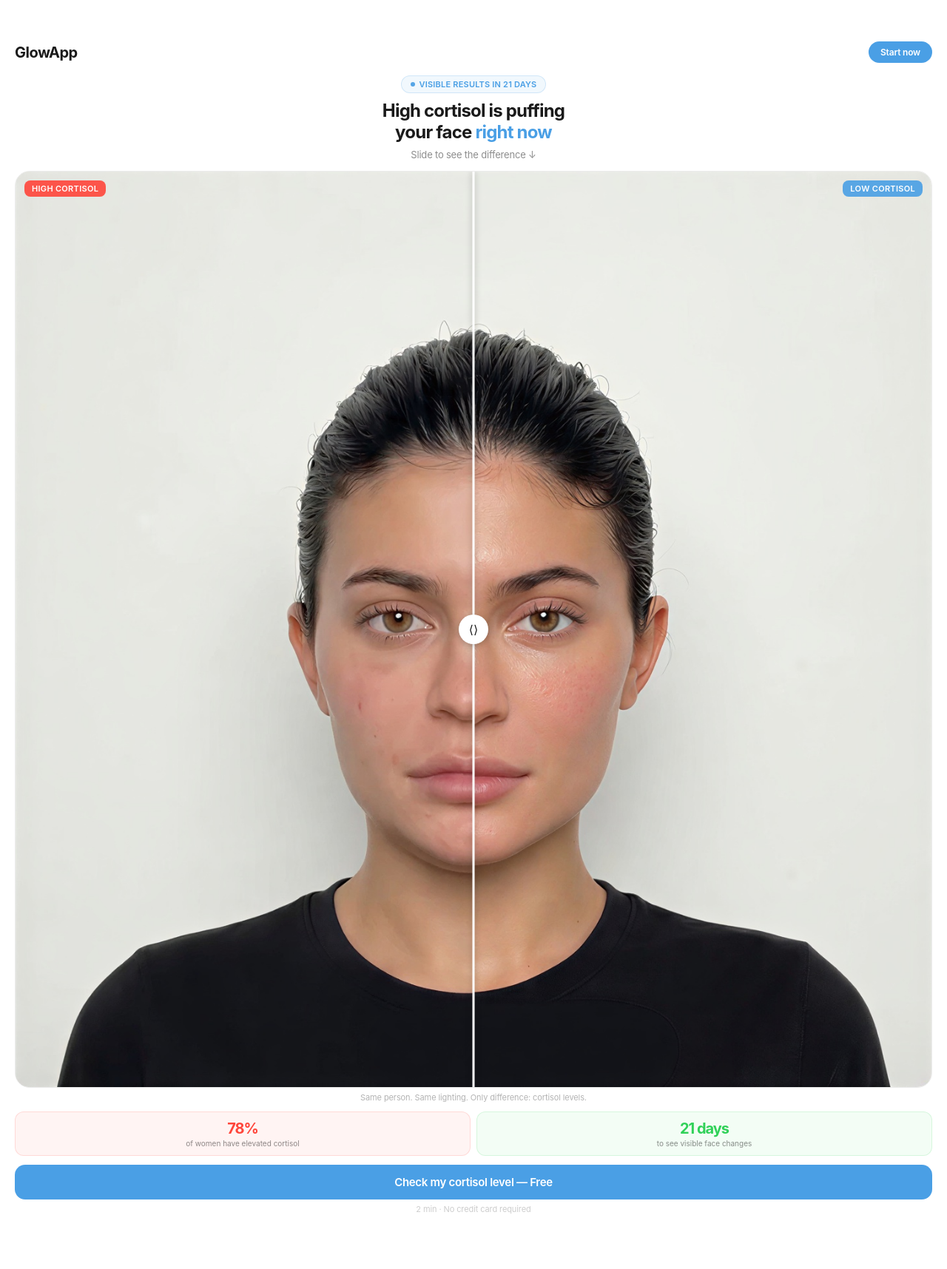
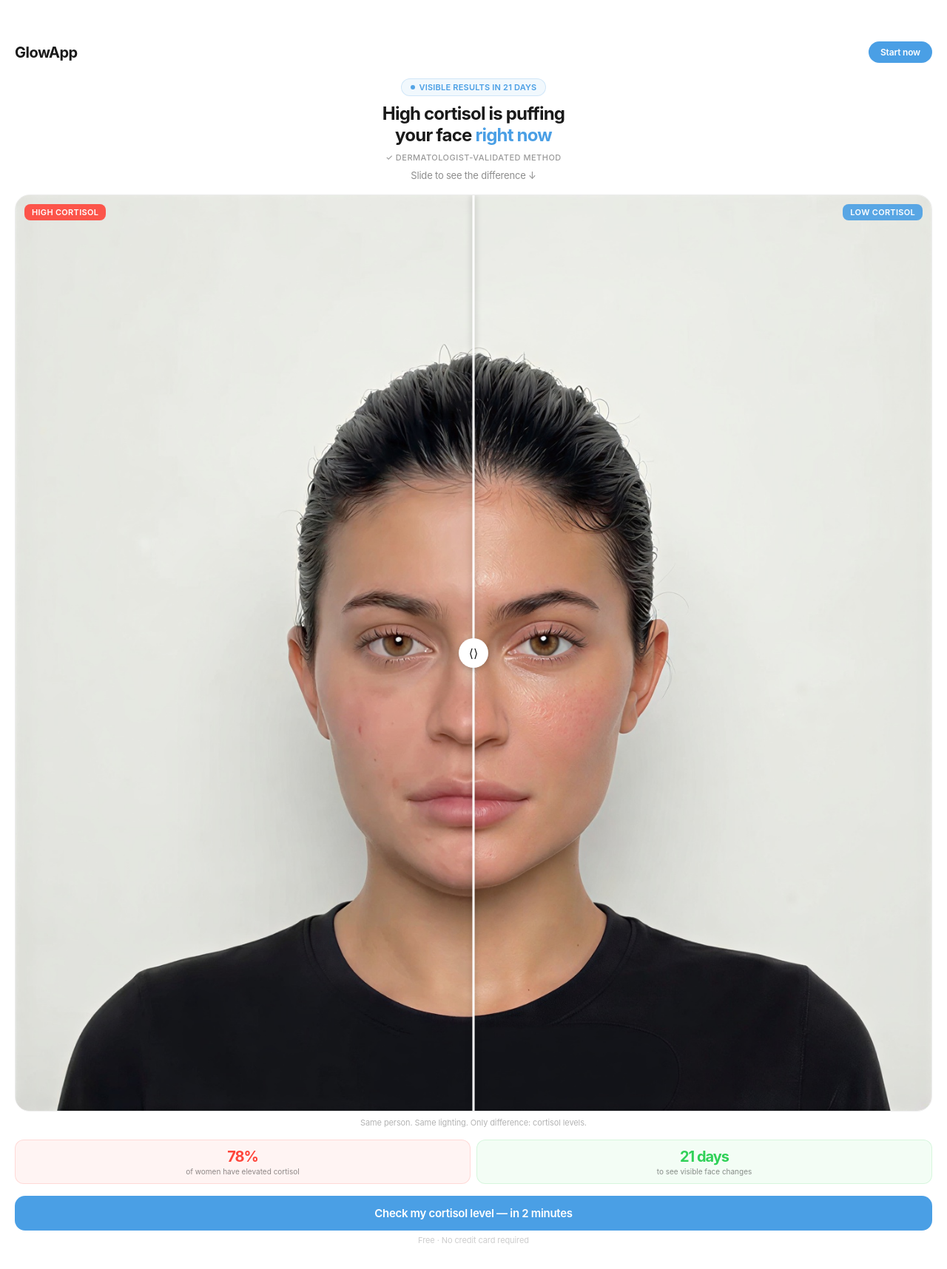
Before and after one commit to keyzersoze870/glowup-mvp, a Next.js app: page / in a window 1280 px wide. Shown: the whole page at 74% size. Before the commit the page ends 1666 px from the top, so only its background shows below. Built offline with nearby package versions, Linux system fonts and the light colour scheme; a web font is replaced by a local one.

Commit message:
landing page polish - spacing + dermatologist badge

```diff
--- a/src/app/page.tsx
+++ b/src/app/page.tsx
@@ -112,29 +112,32 @@ export default function LandingPage() {
       </nav>
 
       {/* HERO TEXT */}
-      <div style={{ padding: '4px 20px 12px', textAlign: 'center' }}>
+      <div style={{ padding: '8px 20px 16px', textAlign: 'center' }}>
         <div style={{ display: 'inline-flex', alignItems: 'center', gap: 6, background: 'rgba(74,159,229,0.08)', border: '0.5px solid rgba(74,159,229,0.2)', borderRadius: 20, padding: '4px 12px', marginBottom: 10 }}>
           <div style={{ width: 6, height: 6, borderRadius: '50%', background: ACCENT, animation: 'blink 1.5s infinite' }} />
           <span style={{ fontSize: 11, fontWeight: 600, color: ACCENT, letterSpacing: 0.2 }}>VISIBLE RESULTS IN 21 DAYS</span>
         </div>
-        <h1 style={{ fontSize: 24, fontWeight: 700, color: '#1A1A1A', letterSpacing: -0.8, lineHeight: 1.2, marginBottom: 6 }}>
+        <h1 style={{ fontSize: 24, fontWeight: 700, color: '#1A1A1A', letterSpacing: -0.8, lineHeight: 1.2, marginBottom: 8 }}>
           High cortisol is puffing<br />your face <span style={{ color: ACCENT }}>right now</span>
         </h1>
-        <p style={{ fontSize: 13, color: 'rgba(0,0,0,0.45)', letterSpacing: -0.2, lineHeight: 1.5 }}>
+        <p style={{ fontSize: 11, color: 'rgba(0,0,0,0.4)', letterSpacing: 0.5, fontWeight: 500 }}>
+          ✓ DERMATOLOGIST-VALIDATED METHOD
+        </p>
+        <p style={{ fontSize: 13, color: 'rgba(0,0,0,0.45)', letterSpacing: -0.2, lineHeight: 1.5, marginTop: 8 }}>
           Slide to see the difference ↓
         </p>
       </div>
 
       {/* BEFORE/AFTER SLIDER */}
-      <div style={{ padding: '0 20px', marginBottom: 12 }}>
+      <div style={{ padding: '0 20px', marginBottom: 16 }}>
         <BeforeAfterSlider />
-        <p style={{ fontSize: 11, color: 'rgba(0,0,0,0.3)', textAlign: 'center', marginTop: 6, letterSpacing: -0.1 }}>
+        <p style={{ fontSize: 11, color: 'rgba(0,0,0,0.3)', textAlign: 'center', marginTop: 8, letterSpacing: -0.1 }}>
           Same person. Same lighting. Only difference: cortisol levels.
         </p>
       </div>
 
       {/* STATS ROW */}
-      <div style={{ padding: '0 20px', display: 'flex', gap: 8, marginBottom: 12 }}>
+      <div style={{ padding: '0 20px', display: 'flex', gap: 8, marginBottom: 16 }}>
         <div style={{ flex: 1, background: 'rgba(255,69,58,0.06)', border: '0.5px solid rgba(255,69,58,0.15)', borderRadius: 12, padding: '10px', textAlign: 'center' }}>
           <p style={{ fontSize: 20, fontWeight: 700, color: RED, letterSpacing: -1 }}>78%</p>
           <p style={{ fontSize: 10, color: 'rgba(0,0,0,0.45)', marginTop: 2 }}>of women have elevated cortisol</p>
@@ -146,14 +149,14 @@ export default function LandingPage() {
       </div>
 
       {/* CTA */}
-      <div style={{ padding: '0 20px 24px' }}>
+      <div style={{ padding: '0 20px 32px' }}>
         <Link href="/onboarding" style={{
           fontSize: 15, fontWeight: 600, color: '#FFFFFF', background: ACCENT, padding: '14px 0', borderRadius: 14,
           textDecoration: 'none', letterSpacing: -0.3, display: 'block', textAlign: 'center',
         }}>
-          Check my cortisol level — Free
+          Check my cortisol level — in 2 minutes
         </Link>
-        <p style={{ fontSize: 11, color: 'rgba(0,0,0,0.2)', marginTop: 6, letterSpacing: -0.1, textAlign: 'center' }}>2 min · No credit card required</p>
+        <p style={{ fontSize: 11, color: 'rgba(0,0,0,0.2)', marginTop: 6, letterSpacing: -0.1, textAlign: 'center' }}>Free · No credit card required</p>
       </div>
 
       <style>{`
```
